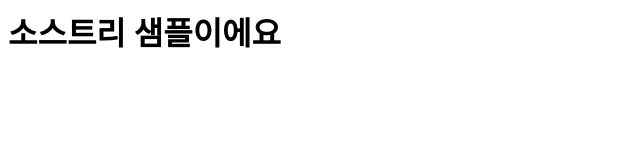
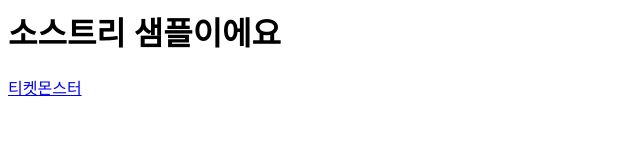
Before and after one commit to mjjin79/facamp, a plain HTML site: page index.html in a window 1280 px wide. Shown: the whole page, without its empty margins (0-640 px from the left). Drawn offline with Linux system fonts and the light colour scheme.

Commit message:
add link

```diff
--- a/index.html
+++ b/index.html
@@ -1,6 +1,7 @@
 <html>
 <header><h1>소스트리 샘플이에요</h1></header>
 <body>
+    <a href="www.ticketmonster.co.kr" id="link_company">티켓몬스터</a>
     </body>
 
 
```
